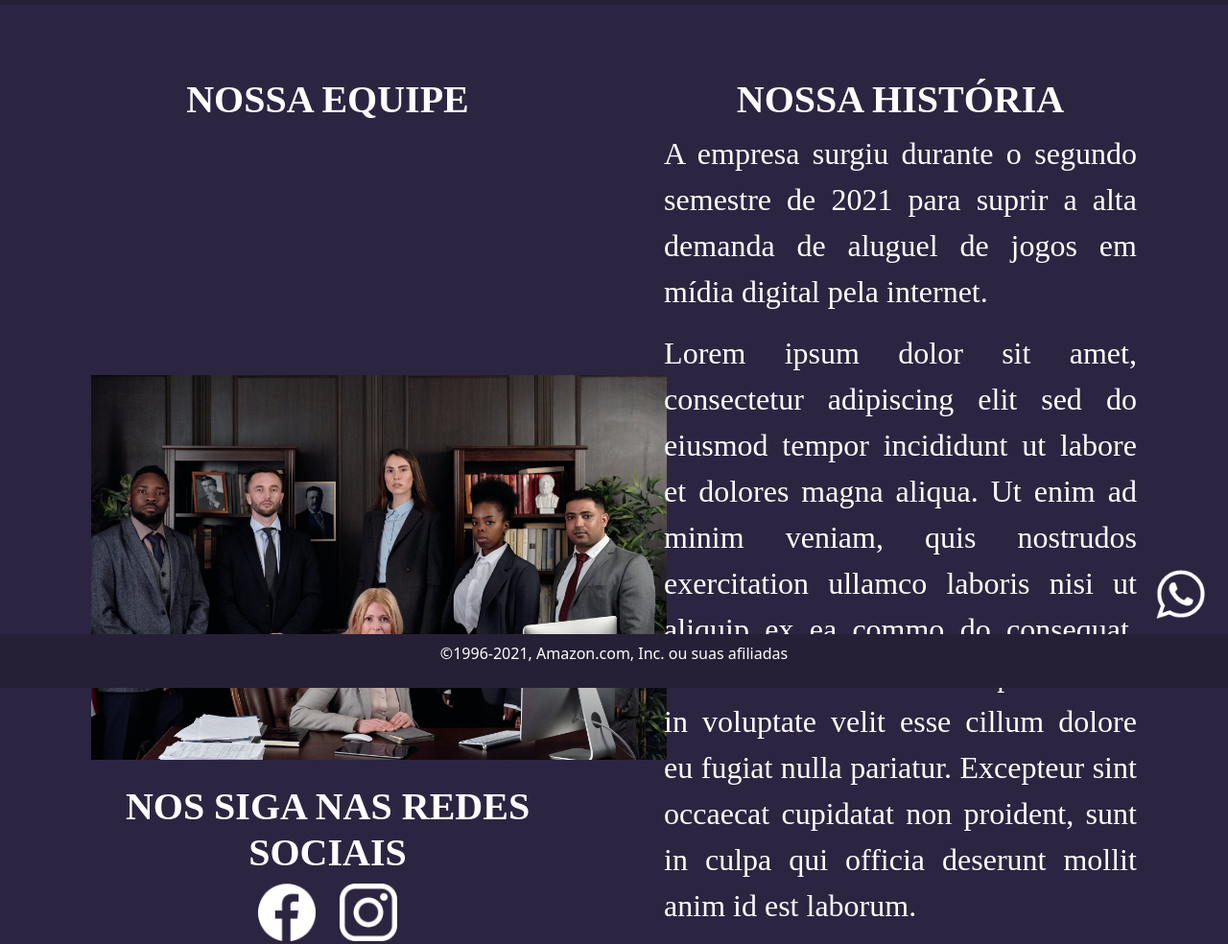
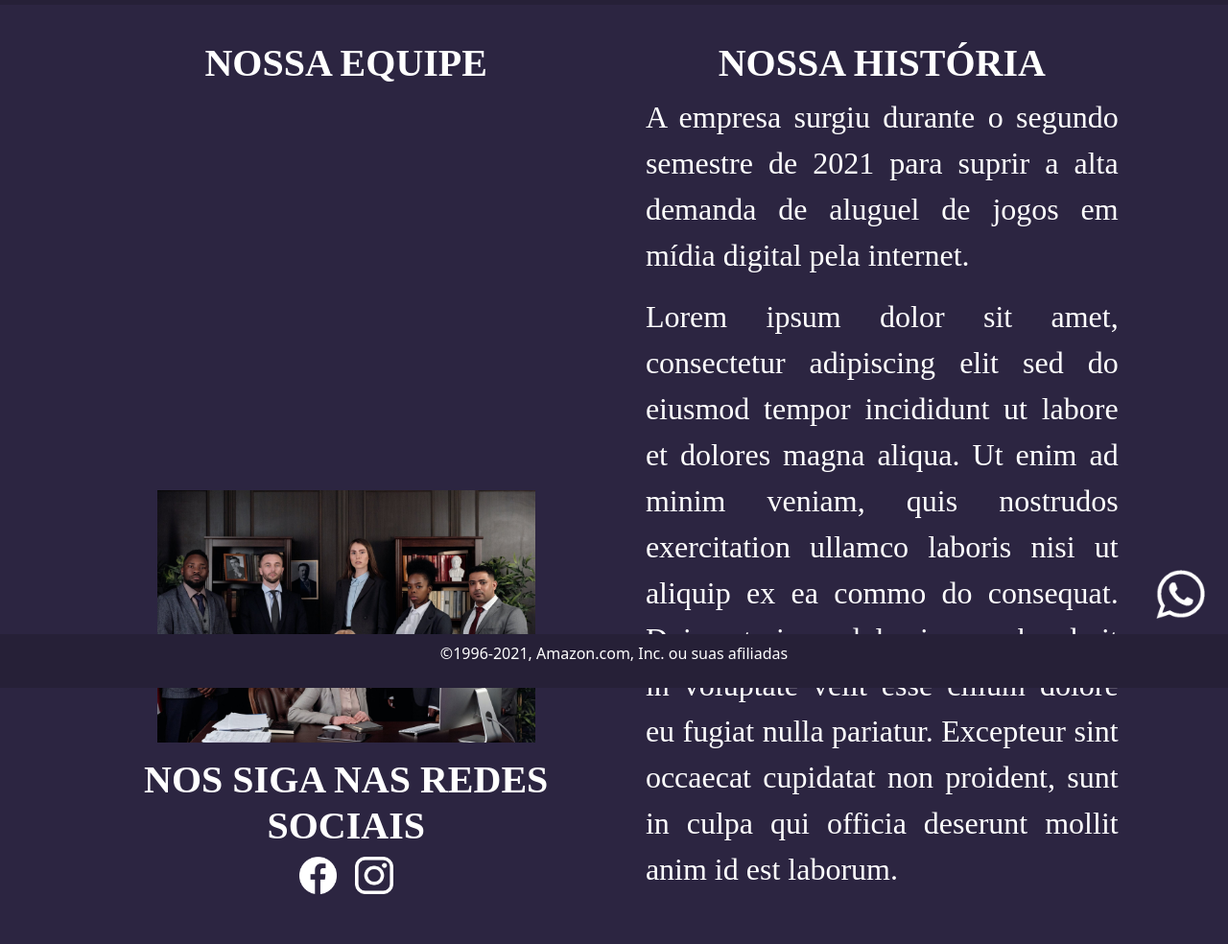
Before and after one commit to RestartButton/Prime_Games, a plain HTML site: page sobre.html in a window 1280 px wide. Shown: the part 83-1067 px from the top of the page at 96% size. After the commit the page ends 1029 px from the top, so only its background shows below. Drawn offline with Linux system fonts and the light colour scheme.

Commit message:
Ajuste porcentagem Sobre

```diff
--- a/assets/css/style.css
+++ b/assets/css/style.css
@@ -54,7 +54,7 @@ body{
 }
 
 .conteiner-a{
-    margin-right: 100px;
+    margin-right: 5%;
     display: inline-block;
     width: 40%;
 }
@@ -63,31 +63,30 @@ body{
     width: 40%;
 }
 .conteiner-a-titulo{
-    margin-top: 75px;
-    margin-right: 100px;
+    margin-top: 3%;
+    margin-right: 5%;
     display: inline-block;
     width: 40%;
 }
 .conteiner-b-titulo{
-    margin-top: 75px;
+    margin-top: 3%;
     display: inline-block;
     width: 40%;
 }
 #img-equipe{
-    width: 600px;
+    width: 80%;
     height: auto;
-    margin-bottom: 25px;
+    margin-bottom: 3%;
 }
 #logo-facebook{
-    display: inline-block;
-    margin-right: 20px;
+    display:inline;
+    margin-right: 3%;
 }
 #logo-instagram{
-    display: inline-block;
+    display: inline;
 }
 #img-logo{
-    width: 60px;
-    height: auto;
+    width: 8%;
 }
 .p{
     font-family: Freight Sans;
```
